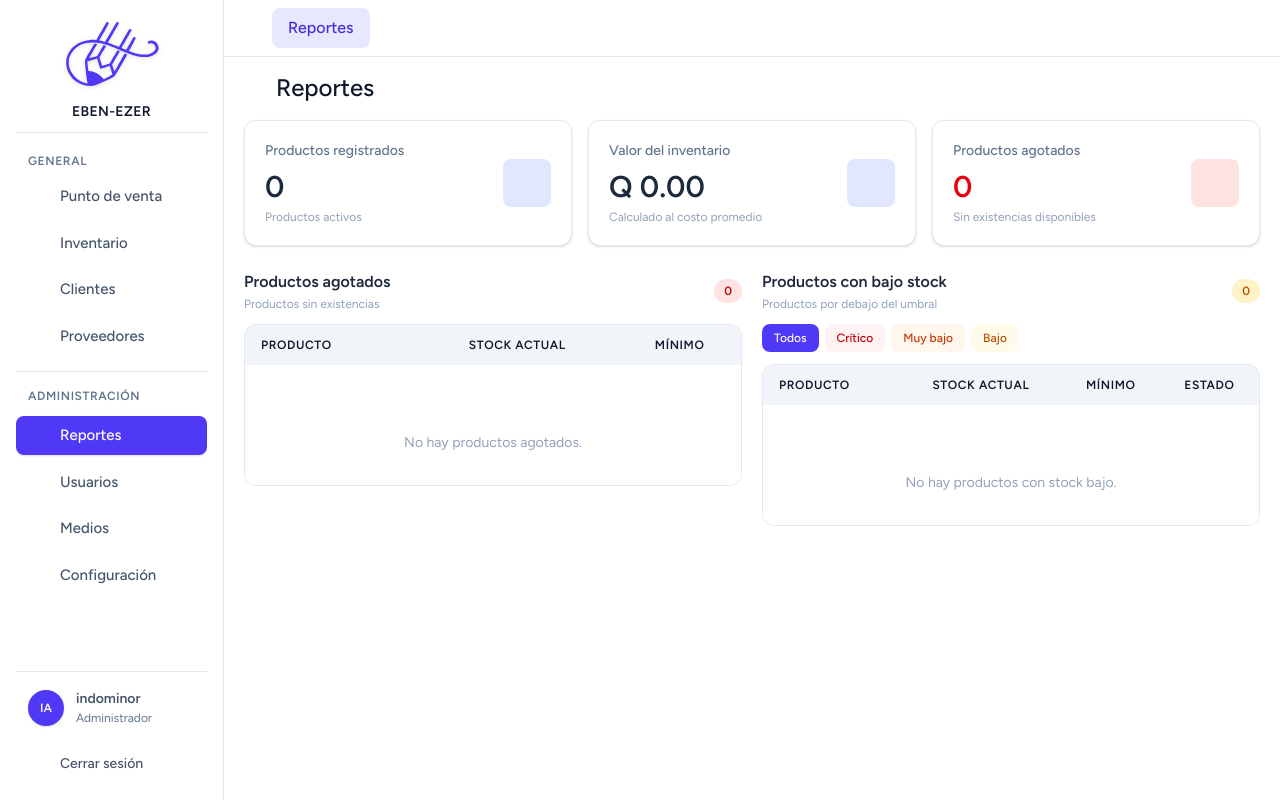
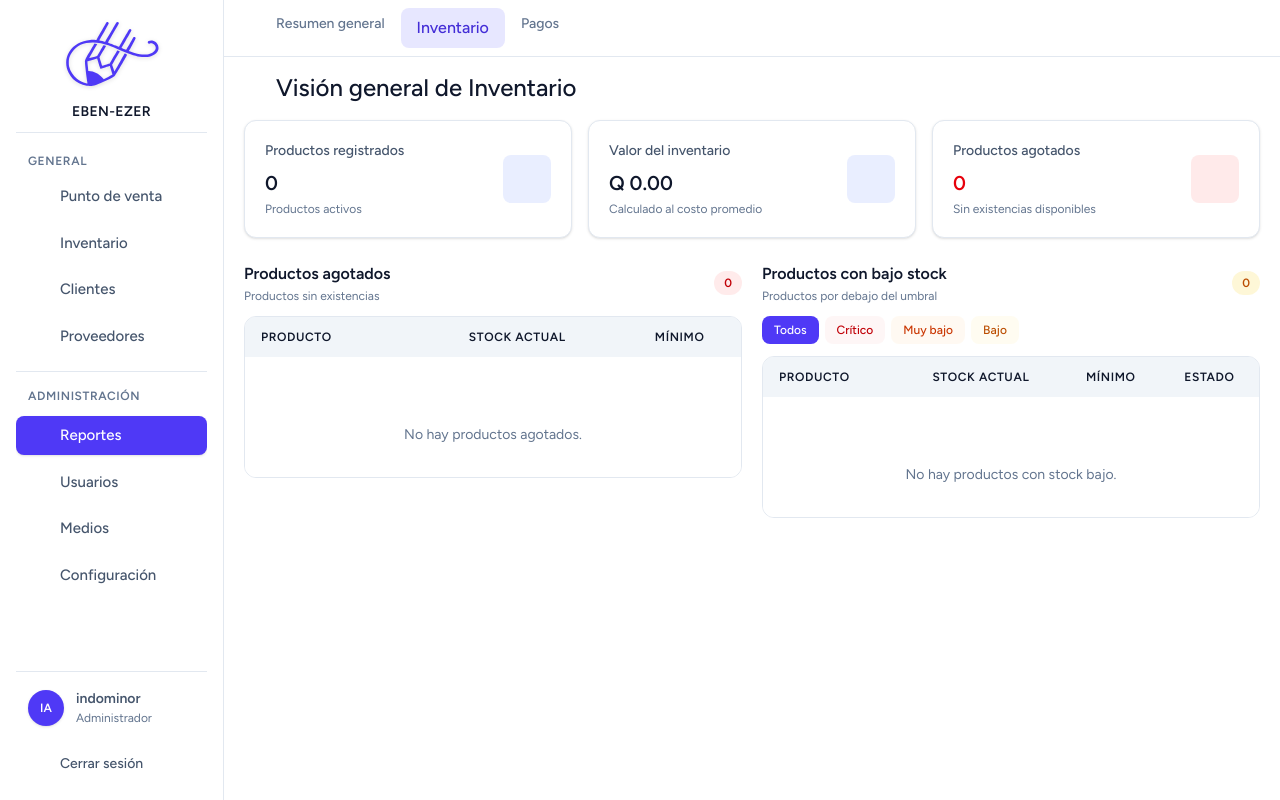
Before and after one commit to Polaryys/PolyMorph_Pos, a Laravel app: page /reportes/inventario in a window 1280 px wide. Run offline with Laravel 12, Linux system fonts and the light colour scheme; a user stored in the database is signed in; data comes from the database, SQL or seed files in the repository; data that the repository does not hold is empty; style sheets or scripts are compiled from the project's sources; some libraries are stand-ins or nearby versions.

Commit message:
Diseño de Metodos de Pago y Temas, temas, etc

```diff
--- a/app/Http/ViewComposers/NavigationComposer.php
+++ b/app/Http/ViewComposers/NavigationComposer.php
@@ -29,7 +29,7 @@ class NavigationComposer
             Request::routeIs('reportes.*') => 'reportes',
             Request::routeIs('usuarios.*') => 'usuarios',
             Request::routeIs('imagenes.*') => 'medios',
-            Request::routeIs('configuracion.*', 'metodos-pago.*') => 'configuracion',
+            Request::routeIs('configuracion', 'configuracion.*', 'metodos-pago.*') => 'configuracion',
             default => 'inventario',
         };
     }
@@ -83,11 +83,15 @@ class NavigationComposer
             'clientes' => [['label' => 'Clientes', 'route' => 'clientes.index', 'active' => 'clientes.*']],
             'proveedores' => [['label' => 'Proveedores', 'route' => 'proveedores.index', 'active' => 'proveedores.*']],
             'usuarios' => [['label' => 'Colaboradores', 'route' => 'usuarios.index', 'active' => 'usuarios.*']],
-            'reportes' => [['label' => 'Reportes', 'route' => 'reportes.inventario', 'active' => 'reportes.*']],
+            'reportes' => [
+                ['label' => 'Resumen general', 'route' => null, 'active' => '', 'disabled' => true],
+                ['label' => 'Inventario', 'route' => 'reportes.inventario', 'active' => 'reportes.inventario'],
+                ['label' => 'Pagos', 'route' => null, 'active' => '', 'disabled' => true],
+            ],
             'medios' => [['label' => 'Medios', 'route' => 'imagenes.index', 'active' => 'imagenes.*']],
             'configuracion' => [
                 ['label' => 'Metodos de Pago', 'route' => 'metodos-pago.index', 'active' => 'metodos-pago.*'],
-                ['label' => 'Temas', 'route' => 'configuracion', 'active' => 'configuracion.*'],
+                ['label' => 'Temas', 'route' => 'configuracion', 'active' => 'configuracion'],
             ],
         ];
     }
--- a/resources/views/layouts/sidebar-prueba.blade.php
+++ b/resources/views/layouts/sidebar-prueba.blade.php
@@ -116,15 +116,13 @@
                 Medios
             </x-sidebar-link>
 
-            <x-sidebar-link :href="route('metodos-pago.index')" :active="request()->routeIs('metodos-pago.*', 'configuracion.*')" wire:navigate>
-
+            <x-sidebar-link :href="route('metodos-pago.index')" :active="request()->routeIs('metodos-pago.*', 'configuracion', 'configuracion.*')" wire:navigate>
                 <x-slot:icon>
                     <x-lucide-settings class="h-5 w-5" />
                 </x-slot:icon>
 
                 Configuración
             </x-sidebar-link>
-
         </nav>
 
         {{-- Zona inferior --}}
--- a/resources/views/layouts/top_bar.blade.php
+++ b/resources/views/layouts/top_bar.blade.php
@@ -13,10 +13,11 @@
         'Clientes registrados' => ['clientes.*'],
 
         'Proveedores' => ['proveedores.*', 'proveedor.*'],
-        'Reportes' => ['reportes.*'],
+        'Visión general de Inventario' => ['reportes.inventario'],
         'Usuarios' => ['usuarios.*'],
         'Imagenes' => ['imagenes.*'],
-        'Configuración' => ['metodos-pago.*', 'configuracion.*'],
+        'Apariencia del Sistema' => ['configuracion'],
+        'Métodos de pago' => ['metodos-pago.*'],
         'Mi perfil' => ['profile.*'],
     ];
 
--- a/resources/views/reportes/inventario.blade.php
+++ b/resources/views/reportes/inventario.blade.php
@@ -4,92 +4,97 @@
     <div class="grid grid-cols-1 sm:grid-cols-2 xl:grid-cols-3 gap-4 mb-6">
 
         {{-- Total de productos --}}
-        <div class="bg-white border border-slate-200 rounded-xl shadow-sm p-5">
+        <div class="bg-app-surface border border-app-border rounded-xl shadow-sm p-5">
             <div class="flex items-center justify-between">
                 <div>
-                    <p class="text-sm font-medium text-slate-500">
+                    <p class="text-sm font-medium text-app-text-secondary">
                         Productos registrados
                     </p>
 
-                    <p class="mt-2 text-3xl font-semibold text-slate-800">
+                    <p class="mt-2 text-xl font-semibold text-app-text-primary">
                         {{ number_format($resumen->productos) }}
                     </p>
-                    <p class="mt-1 text-xs text-slate-400">
+                    <p class="mt-1 text-xs text-app-text-muted">
                         Productos activos
                     </p>
                 </div>
 
-                <div class="flex items-center justify-center w-12 h-12 rounded-lg bg-indigo-100 text-indigo-600">
+                <div
+                    class="flex items-center justify-center w-12 h-12 rounded-lg bg-app-primary-100/70 dark:bg-app-primary-900/40 text-app-primary-600 dark:text-app-primary-300">
                     <x-lucide-package class="w-6 h-6" />
                 </div>
             </div>
         </div>
 
         {{-- Valor del inventario --}}
-        <div class="bg-white border border-slate-200 rounded-xl shadow-sm p-5">
+        <div class="bg-app-surface border border-app-border rounded-xl shadow-sm p-5">
             <div class="flex items-center justify-between">
                 <div>
-                    <p class="text-sm font-medium text-slate-500">
+                    <p class="text-sm font-medium text-app-text-secondary">
                         Valor del inventario
                     </p>
 
-                    <p class="mt-2 text-3xl font-semibold text-slate-800">
+                    <p class="mt-2 text-xl font-semibold text-app-text-primary">
                         Q {{ number_format($resumen->valorInventario, 2) }}
                     </p>
-                    <p class="mt-1 text-xs text-slate-400">
+                    <p class="mt-1 text-xs text-app-text-muted">
                         Calculado al costo promedio
                     </p>
                 </div>
 
-                <div class="flex items-center justify-center w-12 h-12 rounded-lg bg-indigo-100 text-indigo-600">
+                <div
+                    class="flex items-center justify-center w-12 h-12 rounded-lg bg-app-primary-100/70 dark:bg-app-primary-900/40 text-app-primary-600 dark:text-app-primary-300">
                     <x-lucide-wallet class="w-6 h-6" />
                 </div>
             </div>
         </div>
 
         {{-- Productos agotados --}}
-        <div class="bg-white border border-slate-200 rounded-xl shadow-sm p-5">
+        <div class="bg-app-surface border border-app-border rounded-xl shadow-sm p-5">
             <div class="flex items-center justify-between">
                 <div>
-                    <p class="text-sm font-medium text-slate-500">
+                    <p class="text-sm font-medium text-app-text-secondary">
                         Productos agotados
                     </p>
 
-                    <p class="mt-2 text-3xl font-semibold text-red-600">
+                    <p class="mt-2 text-xl font-semibold text-red-600 dark:text-red-400">
                         {{ number_format($agotados->total()) }}
                     </p>
-                    <p class="mt-1 text-xs text-slate-400">
+                    <p class="mt-1 text-xs text-app-text-muted">
                         Sin existencias disponibles
                     </p>
                 </div>
 
-                <div class="flex items-center justify-center w-12 h-12 rounded-lg bg-red-100 text-red-600">
+                <div
+                    class="flex items-center justify-center w-12 h-12 rounded-lg bg-red-100/70 dark:bg-red-900/30 text-red-600 dark:text-red-400">
                     <x-lucide-package-x class="w-6 h-6" />
                 </div>
             </div>
         </div>
 
+
+
     </div>
-
 
     {{-- Tablas de inventario --}}
     <div class="grid grid-cols-1 xl:grid-cols-2 gap-5 items-start">
+
 
         {{-- PRODUCTOS AGOTADOS --}}
         <div class="min-w-0">
 
             <div class="flex items-center justify-between mb-3">
                 <div>
-                    <h3 class="text-base font-semibold text-slate-800">
+                    <h3 class="text-base font-semibold text-app-text-primary">
                         Productos agotados
                     </h3>
-                    <p class="text-xs text-slate-400 mt-0.5">
+                    <p class="text-xs text-app-text-muted mt-0.5">
                         Productos sin existencias
                     </p>
                 </div>
 
                 <span
-                    class="inline-flex items-center justify-center px-2.5 py-1 rounded-full bg-red-100 text-red-700 text-xs font-semibold">
+                    class="inline-flex items-center justify-center px-2.5 py-1 rounded-full bg-red-100/70 dark:bg-red-900/30 text-red-700 dark:text-red-400 text-xs font-semibold">
                     {{ $agotados->total() }}
                 </span>
             </div>
@@ -104,37 +109,37 @@
 
                 @forelse ($agotados as $producto)
                     <tr>
-                        <td class="px-4 py-3">
-                            <div class="font-medium text-slate-800">
+                        <td class="px-4 py-3 font-medium text-app-text-primary">
+                            <div class="">
                                 {{ $producto->presentacionBase->nombre }}
                                 @if ($producto->marca)
-                                    <span class="text-slate-500 font-normal">
-                                        · {{ $producto->marca->nombre }}
+                                    <span class="">
+                                        - {{ $producto->marca->nombre }}
                                     </span>
                                 @endif
                             </div>
 
-                            <div class="text-xs text-slate-400 mt-1 font-mono">
+                            <div class="text-xs text-app-text-muted mt-1 font-mono">
                                 {{ $producto->presentacionBase->codigoSKU }}
                             </div>
                         </td>
 
                         <td class="px-3 py-3 text-center">
-                            <span class="font-semibold text-red-600">
+                            <span class="font-semibold text-red-600 dark:text-red-400">
                                 {{ $producto->cantidad }}
                             </span>
                         </td>
 
-                        <td class="px-3 py-3 text-center text-slate-600">
+                        <td class="px-3 py-3 text-center text-app-text-secondary">
                             {{ $producto->umbral }}
                         </td>
                     </tr>
 
                 @empty
                     <tr>
-                        <td colspan="3" class="px-4 py-8 text-center text-slate-400">
+                        <td colspan="3" class="px-4 py-8 text-center text-app-text-muted">
                             <div class="flex flex-col items-center gap-2">
-                                <x-lucide-package-check class="w-7 h-7 text-slate-300" />
+                                <x-lucide-package-check class="w-7 h-7 text-app-text-muted/60" />
                                 <span>No hay productos agotados.</span>
                             </div>
                         </td>
@@ -145,7 +150,6 @@
 
         </div>
 
-
         {{-- PRODUCTOS CON STOCK BAJO --}}
         <div class="min-w-0">
 
@@ -153,16 +157,16 @@
 
                 <div class="flex items-center justify-between">
                     <div>
-                        <h3 class="text-base font-semibold text-slate-800">
+                        <h3 class="text-base font-semibold text-app-text-primary">
                             Productos con bajo stock
                         </h3>
-                        <p class="text-xs text-slate-400 mt-0.5">
+                        <p class="text-xs text-app-text-muted mt-0.5">
                             Productos por debajo del umbral
                         </p>
                     </div>
 
                     <span
-                        class="inline-flex items-center justify-center px-2.5 py-1 rounded-full bg-amber-100 text-amber-700 text-xs font-semibold">
+                        class="inline-flex items-center justify-center px-2.5 py-1 rounded-full bg-amber-100/70 dark:bg-amber-900/30 text-amber-700 dark:text-amber-400 text-xs font-semibold">
                         {{ $productos->total() }}
                     </span>
                 </div>
@@ -172,25 +176,25 @@
 
                     <a href="{{ route('reportes.inventario') }}"
                         class="px-3 py-1.5 rounded-lg text-xs font-medium transition
-                        {{ !request('estado') ? 'bg-indigo-600 text-white' : 'bg-slate-100 text-slate-600 hover:bg-slate-200' }}">
+                        {{ !request('estado') ? 'bg-app-primary-600 text-white' : 'bg-app-surface-alt text-app-text-secondary hover:bg-app-surface-hover' }}">
                         Todos
                     </a>
 
                     <a href="{{ route('reportes.inventario', ['estado' => 'critico']) }}"
                         class="px-3 py-1.5 rounded-lg text-xs font-medium transition
-                        {{ request('estado') === 'critico' ? 'bg-red-600 text-white' : 'bg-red-50 text-red-700 hover:bg-red-100' }}">
+                        {{ request('estado') === 'critico' ? 'bg-red-600 text-white' : 'bg-red-50/70 text-red-700 hover:bg-red-100 dark:bg-red-950/30 dark:text-red-400 dark:hover:bg-red-900/50' }}">
                         Crítico
                     </a>
 
                     <a href="{{ route('reportes.inventario', ['estado' => 'muy_bajo']) }}"
                         class="px-3 py-1.5 rounded-lg text-xs font-medium transition
-                        {{ request('estado') === 'muy_bajo' ? 'bg-orange-500 text-white' : 'bg-orange-50 text-orange-700 hover:bg-orange-100' }}">
+                        {{ request('estado') === 'muy_bajo' ? 'bg-orange-500 text-white' : 'bg-orange-50/70 text-orange-700 hover:bg-orange-100 dark:bg-orange-950/30 dark:text-orange-400 dark:hover:bg-orange-900/50' }}">
                         Muy bajo
                     </a>
 
                     <a href="{{ route('reportes.inventario', ['estado' => 'bajo']) }}"
                         class="px-3 py-1.5 rounded-lg text-xs font-medium transition
-                        {{ request('estado') === 'bajo' ? 'bg-amber-500 text-white' : 'bg-amber-50 text-amber-700 hover:bg-amber-100' }}">
+                        {{ request('estado') === 'bajo' ? 'bg-amber-500 text-white' : 'bg-amber-50/70 text-amber-700 hover:bg-amber-100 dark:bg-amber-950/30 dark:text-amber-400 dark:hover:bg-amber-900/50' }}">
                         Bajo
                     </a>
 
@@ -213,37 +217,38 @@
 
                         if ($porcentajeStock <= 25) {
                             $estadoTexto = 'Crítico';
-                            $estadoColor = 'bg-red-100 text-red-700';
+                            $estadoColor = 'bg-red-100/70 text-red-700 dark:bg-red-900/30 dark:text-red-400';
                         } elseif ($porcentajeStock <= 50) {
                             $estadoTexto = 'Muy bajo';
-                            $estadoColor = 'bg-orange-100 text-orange-700';
+                            $estadoColor =
+                                'bg-orange-100/70 text-orange-700 dark:bg-orange-900/30 dark:text-orange-400';
                         } else {
                             $estadoTexto = 'Bajo';
-                            $estadoColor = 'bg-amber-100 text-amber-700';
+                            $estadoColor = 'bg-amber-100/70 text-amber-700 dark:bg-amber-900/30 dark:text-amber-400';
                         }
                     @endphp
 
                     <tr>
-                        <td class="px-4 py-3">
-                            <div class="font-medium text-slate-800">
+                        <td class="px-4 py-3 font-medium text-app-text-primary">
+                            <div class="">
                                 {{ $producto->presentacionBase->nombre }}
                                 @if ($producto->marca)
-                                    <span class="text-slate-500 font-normal">
-                                        · {{ $producto->marca->nombre }}
+                                    <span class="">
+                                        - {{ $producto->marca->nombre }}
                                     </span>
                                 @endif
                             </div>
 
-                            <div class="text-xs text-slate-400 mt-1 font-mono">
+                            <div class="text-xs text-app-text-muted mt-1 font-mono">
                                 {{ $producto->presentacionBase->codigoSKU }}
                             </div>
                         </td>
 
-                        <td class="px-3 py-3 text-center font-semibold text-slate-700">
+                        <td class="px-3 py-3 text-center font-semibold text-app-text-primary">
                             {{ $producto->cantidad }}
                         </td>
 
-                        <td class="px-3 py-3 text-center text-slate-600">
+                        <td class="px-3 py-3 text-center text-app-text-secondary">
                             {{ $producto->umbral }}
                         </td>
 
@@ -257,9 +262,9 @@
 
                 @empty
                     <tr>
-                        <td colspan="4" class="px-4 py-8 text-center text-slate-400">
+                        <td colspan="4" class="px-4 py-8 text-center text-app-text-muted">
                             <div class="flex flex-col items-center gap-2">
-                                <x-lucide-package-check class="w-7 h-7 text-slate-300" />
+                                <x-lucide-package-check class="w-7 h-7 text-app-text-muted/60" />
                                 <span>No hay productos con stock bajo.</span>
                             </div>
                         </td>
```
Also changed, not shown: resources/views/metodos-pago/index.blade.php (+34 -32 lines).
